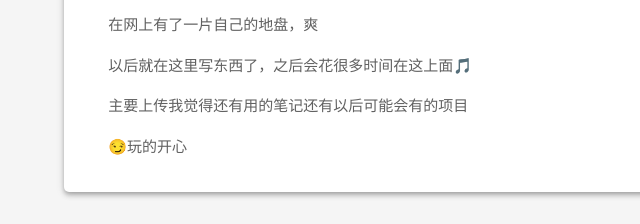
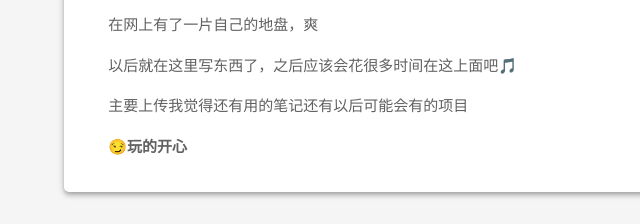
Before and after one commit to Kronosaddicts/Kronosaddicts.github.io, a plain HTML site: page 2022/11/19/hello-world/index.html in a window 1280 px wide. Shown: the part 532-756 px from the top of the page, 134-774 px from the left. Drawn offline with Linux system fonts and the light colour scheme.

Commit message:
Site updated: 2022-11-20 06:04:53

```diff
--- a/2022/11/19/hello-world/index.html
+++ b/2022/11/19/hello-world/index.html
@@ -389,9 +389,9 @@
                 <div id="post-content" class="markdown-Github mdl-color-text--grey-700 mdl-card__supporting-text fade out">
 
         <p>在网上有了一片自己的地盘，爽</p>
-<p>以后就在这里写东西了，之后会花很多时间在这上面🎵</p>
+<p>以后就在这里写东西了，之后应该会花很多时间在这上面吧🎵</p>
 <p>主要上传我觉得还有用的笔记还有以后可能会有的项目</p>
-<p>😏玩的开心</p>
+<p>😏<strong>玩的开心</strong></p>
 
 
 
```
